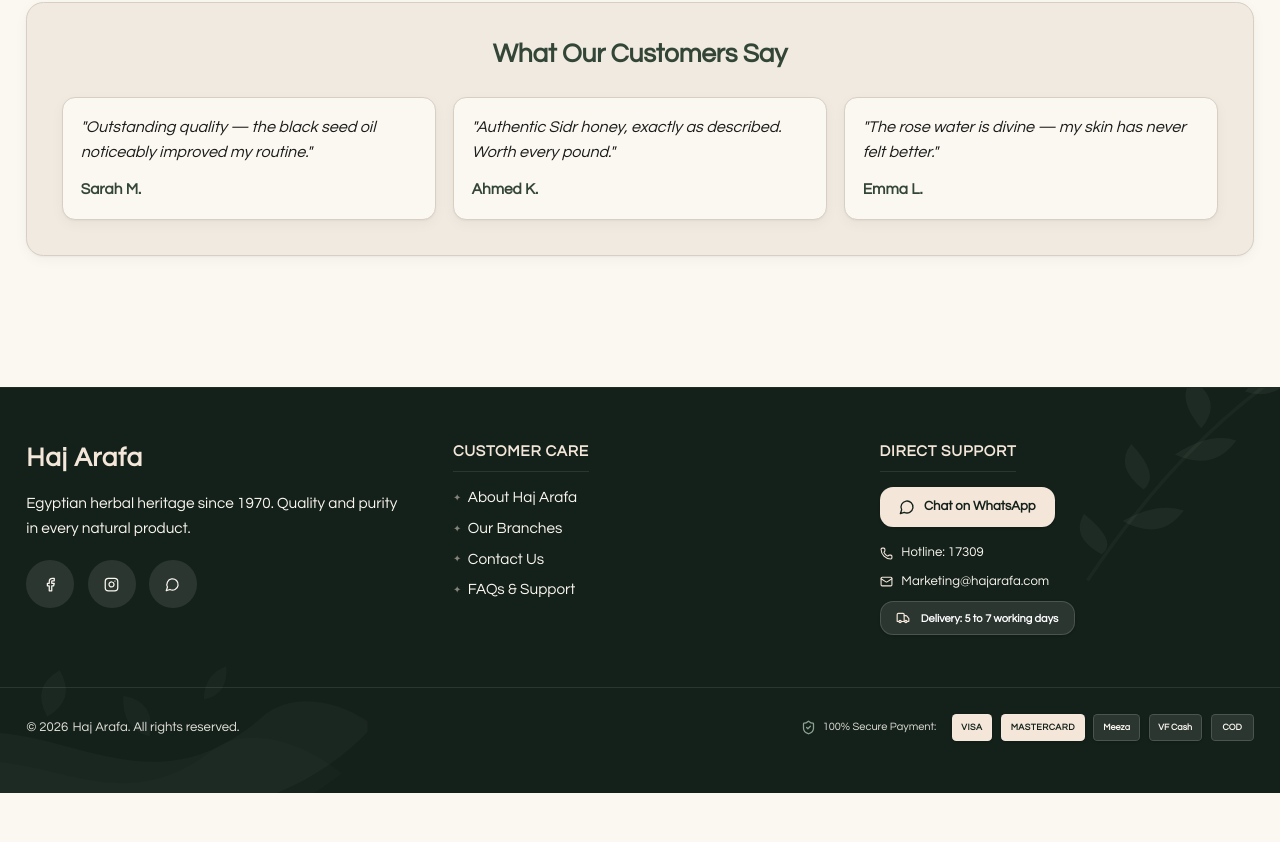
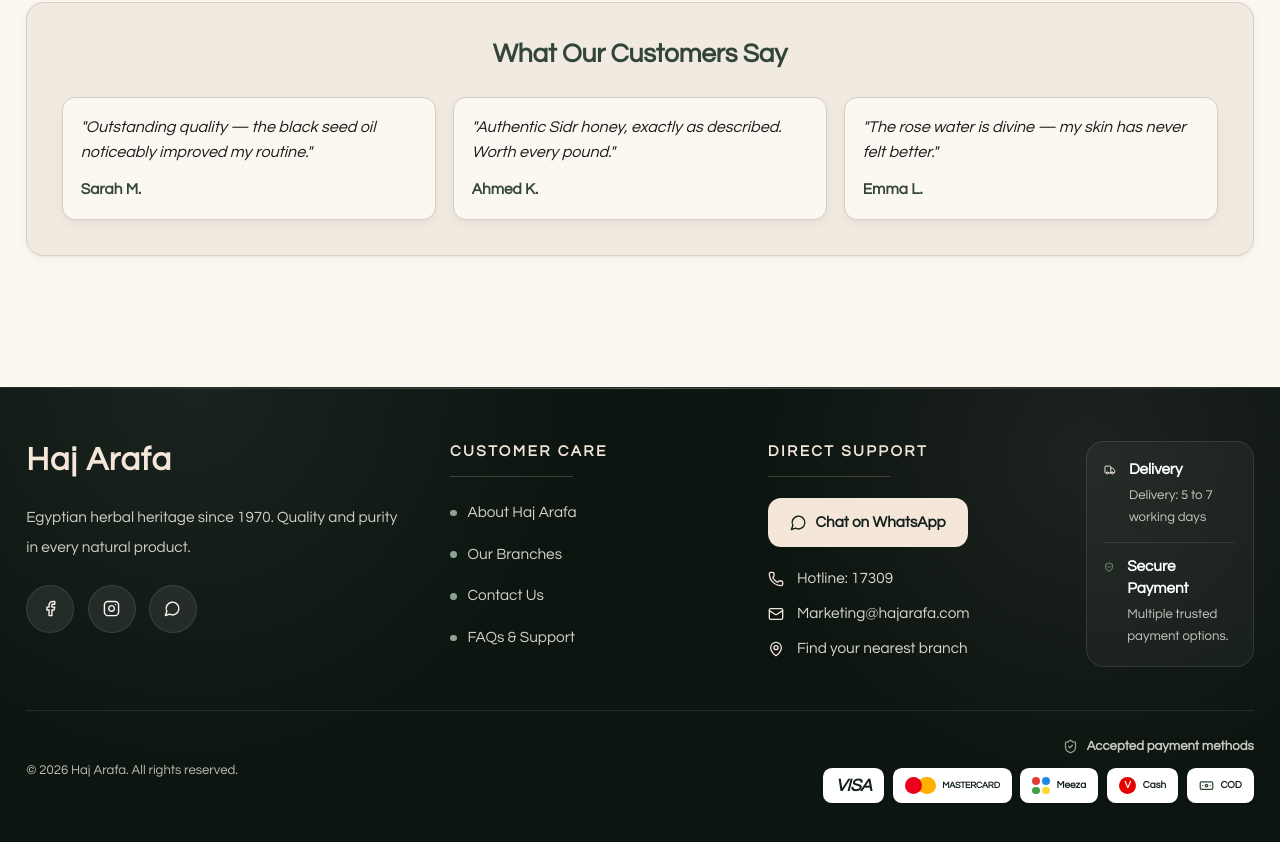
Before and after one commit to amahdy59/Hajarafaapp, a React (Vite) app: page / in a window 1280 px wide. Shown: the part 4286-5128 px from the top of the page. Before the commit the page ends 5079 px from the top, so only its background shows below. Built offline with nearby package versions, Linux system fonts and the light colour scheme.

Commit message:
Revamp footer layout and payment badges

```diff
--- a/src/app/components/Footer.tsx
+++ b/src/app/components/Footer.tsx
@@ -1,180 +1,243 @@
 import { Link } from "react-router";
-import { Mail, Phone, Facebook, Instagram, MessageCircle, ShieldCheck, Truck } from "lucide-react";
+import {
+  Banknote,
+  Facebook,
+  Instagram,
+  Mail,
+  MapPin,
+  MessageCircle,
+  Phone,
+  ShieldCheck,
+  Truck,
+} from "lucide-react";
 import { useAppSettings } from "../context/AppSettingsContext";
 import { CONTACT, DELIVERY_NOTICE } from "../config/contact";
 
-export function Footer() {
-  const { t, isRTL, locale } = useAppSettings();
+type PaymentMark = "visa" | "mastercard" | "meeza" | "vodafone" | "cod";
+
+function PaymentLogo({ type, label }: { type: PaymentMark; label: string }) {
+  const base =
+    "h-8 min-w-14 rounded-lg border border-white/12 bg-white text-[#14201A] px-2.5 flex items-center justify-center shadow-sm";
+
+  if (type === "visa") {
+    return (
+      <span className={`${base} font-black italic tracking-tight text-[#173B8F]`} aria-label={label} title={label}>
+        VISA
+      </span>
+    );
+  }
+
+  if (type === "mastercard") {
+    return (
+      <span className={`${base} gap-1.5`} aria-label={label} title={label}>
+        <span className="relative flex h-4 w-7 items-center">
+          <span className="absolute left-0 h-4 w-4 rounded-full bg-[#EA001B]" />
+          <span className="absolute right-0 h-4 w-4 rounded-full bg-[#FFB000] mix-blend-multiply" />
+        </span>
+        <span className="text-[9px] font-black uppercase tracking-tight">Mastercard</span>
+      </span>
+    );
+  }
+
+  if (type === "meeza") {
+    return (
+      <span className={`${base} gap-1.5`} aria-label={label} title={label}>
+        <span className="grid h-4 w-4 grid-cols-2 gap-0.5">
+          <span className="rounded-sm bg-[#E53935]" />
+          <span className="rounded-sm bg-[#1E88E5]" />
+          <span className="rounded-sm bg-[#43A047]" />
+          <span className="rounded-sm bg-[#FDD835]" />
+        </span>
+        <span className="text-[10px] font-black">Meeza</span>
+      </span>
+    );
+  }
+
+  if (type === "vodafone") {
+    return (
+      <span className={`${base} gap-1.5`} aria-label={label} title={label}>
+        <span className="flex h-4 w-4 items-center justify-center rounded-full bg-[#E60000] text-[10px] font-black text-white">
+          V
+        </span>
+        <span className="text-[10px] font-black">Cash</span>
+      </span>
+    );
+  }
 
   return (
-    <footer className="hidden sm:block bg-[#14201A] dark:bg-[#070b09] text-[#FAF6F0] dark:text-[#EFECE6] border-t border-white/5 dark:border-white/10 pt-12 pb-24 sm:pb-12 mt-16 select-none relative overflow-hidden">
-      {/* Artistic green paint brush stroke and leaves background (Left side) */}
-      <svg
-        className="absolute left-0 bottom-0 w-[420px] h-[240px] text-brand-sage/10 dark:text-brand-sage/5 pointer-events-none z-0 transform -translate-x-12 translate-y-12 select-none"
-        viewBox="0 0 500 300"
-        fill="currentColor"
-        xmlns="http://www.w3.org/2000/svg"
-      >
-        <path d="M -50,180 C 100,100 220,280 380,140 C 420,105 480,120 520,150 C 440,240 280,310 -50,260 Z" opacity="0.5" />
-        <path d="M -50,220 C 80,140 180,290 320,180 C 350,155 420,160 480,210 C 380,290 220,320 -50,290 Z" opacity="0.3" />
-        <path d="M 120,80 Q 150,110 120,140 Q 90,110 120,80" transform="rotate(15 120 110)" opacity="0.6" />
-        <path d="M 220,110 Q 255,135 228,170 Q 200,145 220,110" transform="rotate(-25 220 140)" opacity="0.5" />
-        <path d="M 320,70 Q 345,95 325,120 Q 305,95 320,70" transform="rotate(40 320 95)" opacity="0.5" />
-      </svg>
+    <span className={`${base} gap-1.5 bg-[#F4E7DA]`} aria-label={label} title={label}>
+      <Banknote size={15} className="text-[#334537]" />
+      <span className="text-[10px] font-black uppercase">COD</span>
+    </span>
+  );
+}
 
-      {/* Organic leaf branch background (Right side) */}
-      <svg
-        className="absolute right-0 top-0 w-[350px] h-[350px] text-brand-sage/12 dark:text-brand-sage/6 pointer-events-none z-0 transform translate-x-16 -translate-y-16 select-none rtl:left-0 rtl:right-auto rtl:-translate-x-16 rtl:translate-x-0"
-        viewBox="0 0 200 200"
-        fill="currentColor"
-        xmlns="http://www.w3.org/2000/svg"
-      >
-        <path d="M 180,20 Q 110,60 50,150" stroke="currentColor" strokeWidth="2" fill="none" opacity="0.5" />
-        <path d="M 140,42 Q 155,25 170,30 Q 158,48 140,42" opacity="0.7" />
-        <path d="M 115,63 Q 100,45 110,35 Q 128,48 115,63" opacity="0.7" />
-        <path d="M 100,78 Q 120,65 135,70 Q 122,88 100,78" opacity="0.7" />
-        <path d="M 82,98 Q 65,85 75,72 Q 92,90 82,98" opacity="0.7" />
-        <path d="M 70,116 Q 90,105 105,110 Q 92,128 70,116" opacity="0.7" />
-        <path d="M 58,135 Q 40,125 48,112 Q 68,128 58,135" opacity="0.7" />
-      </svg>
+export function Footer() {
+  const { locale } = useAppSettings();
+  const isArabic = locale === "ar";
 
-      <div className="max-w-[1280px] mx-auto px-4 sm:px-6 grid grid-cols-1 md:grid-cols-3 gap-8 sm:gap-12 relative z-10">
+  const careLinks = [
+    { to: "/about", label: isArabic ? "عن حاج عرفة" : "About Haj Arafa" },
+    { to: "/branches", label: isArabic ? "فروعنا" : "Our Branches" },
+    { to: "/contact", label: isArabic ? "اتصل بنا" : "Contact Us" },
+    { to: "/help", label: isArabic ? "الأسئلة الشائعة" : "FAQs & Support" },
+  ];
 
-        {/* Column 1: Brand & Heritage */}
-        <div className="space-y-3.5">
-          <Link to="/" className="inline-block select-none cursor-pointer">
-            <span className="font-display font-bold text-2xl tracking-wide text-[#F4E7DA] hover:text-white transition-colors">
-              {locale === "ar" ? "حاج عرفة" : "Haj Arafa"}
-            </span>
-          </Link>
-          <p className="text-[#FAF6F0] dark:text-[#EFECE6] text-xs sm:text-sm leading-relaxed max-w-sm">
-            {locale === "ar"
-              ? "تراث الأعشاب المصرية منذ ١٩٧٠. جودة ونقاء في كل منتج طبيعي."
-              : "Egyptian herbal heritage since 1970. Quality and purity in every natural product."}
-          </p>
-          <div className="flex items-center gap-3 pt-1">
-            <a href={CONTACT.facebookUrl} target="_blank" rel="noopener noreferrer" className="w-11 h-11 rounded-full bg-white/10 hover:bg-[#F4E7DA] hover:text-[#14201A] text-[#FAF6F0] flex items-center justify-center transition-all" aria-label="Facebook">
-              <Facebook size={15} />
-            </a>
-            <a href={CONTACT.instagramUrl} target="_blank" rel="noopener noreferrer" className="w-11 h-11 rounded-full bg-white/10 hover:bg-[#F4E7DA] hover:text-[#14201A] text-[#FAF6F0] flex items-center justify-center transition-all" aria-label="Instagram">
-              <Instagram size={15} />
-            </a>
-            <a href={CONTACT.whatsappUrl} target="_blank" rel="noopener noreferrer" className="w-11 h-11 rounded-full bg-white/10 hover:bg-[#F4E7DA] hover:text-[#14201A] text-[#FAF6F0] flex items-center justify-center transition-all" aria-label="WhatsApp">
-              <MessageCircle size={15} />
-            </a>
-          </div>
-        </div>
+  const paymentLabels = {
+    visa: isArabic ? "فيزا" : "Visa",
+    mastercard: isArabic ? "ماستركارد" : "Mastercard",
+    meeza: isArabic ? "ميزة" : "Meeza",
+    vodafone: isArabic ? "فودافون كاش" : "Vodafone Cash",
+    cod: isArabic ? "الدفع عند الاستلام" : "Cash on Delivery",
+  };
 
-        {/* Column 2: Customer Care (Useful Links) */}
-        <div className="space-y-3.5">
-          <h4 className="text-[#F4E7DA] font-display text-sm font-semibold tracking-wider uppercase border-b border-white/10 pb-2 w-fit">
-            {locale === "ar" ? "الدعم والخدمات" : "Customer Care"}
-          </h4>
-          <ul className="space-y-2 text-xs sm:text-sm">
-            <li>
-              <Link to="/about" className="text-[#FAF6F0] dark:text-[#EFECE6] hover:text-white transition-colors flex items-center gap-1.5 font-medium">
-                <span className="text-[10px] text-[#F4E7DA]/50">✦</span>
-                <span>{locale === "ar" ? "عن حاج عرفة" : "About Haj Arafa"}</span>
-              </Link>
-            </li>
-            <li>
-              <Link to="/branches" className="text-[#FAF6F0] dark:text-[#EFECE6] hover:text-white transition-colors flex items-center gap-1.5 font-medium">
-                <span className="text-[10px] text-[#F4E7DA]/50">✦</span>
-                <span>{locale === "ar" ? "فروعنا" : "Our Branches"}</span>
-              </Link>
-            </li>
-            <li>
-              <Link to="/contact" className="text-[#FAF6F0] dark:text-[#EFECE6] hover:text-white transition-colors flex items-center gap-1.5 font-medium">
-                <span className="text-[10px] text-[#F4E7DA]/50">✦</span>
-                <span>{locale === "ar" ? "اتصل بنا" : "Contact Us"}</span>
-              </Link>
-            </li>
-            <li>
-              <Link to="/help" className="text-[#FAF6F0] dark:text-[#EFECE6] hover:text-white transition-colors flex items-center gap-1.5 font-medium">
-                <span className="text-[10px] text-[#F4E7DA]/50">✦</span>
-                <span>{locale === "ar" ? "الأسئلة الشائعة" : "FAQs & Support"}</span>
-              </Link>
-            </li>
-          </ul>
-        </div>
+  return (
+    <footer className="hidden sm:block bg-[#0D1511] text-[#FAF6F0] border-t border-white/10 mt-16 select-none relative overflow-hidden">
+      <div className="absolute inset-0 pointer-events-none bg-[radial-gradient(circle_at_15%_0%,rgba(141,163,146,0.10),transparent_32%),radial-gradient(circle_at_85%_15%,rgba(244,231,218,0.07),transparent_28%)]" />
+      <div className="absolute inset-x-0 top-0 h-px bg-gradient-to-r from-transparent via-[#F4E7DA]/30 to-transparent" />
 
-        {/* Column 3: WhatsApp Direct & Support */}
-        <div className="space-y-3.5">
-          <h4 className="text-[#F4E7DA] font-display text-sm font-semibold tracking-wider uppercase border-b border-white/10 pb-2 w-fit">
-            {locale === "ar" ? "الدعم المباشر" : "Direct Support"}
-          </h4>
-          <div className="space-y-4 flex flex-col items-start">
+      <div className="relative z-10 max-w-[1280px] mx-auto px-4 sm:px-6 py-12">
+        <div className="grid grid-cols-12 gap-8 lg:gap-10">
+          <section className="col-span-12 lg:col-span-4 space-y-5">
+            <Link to="/" className="inline-flex w-fit no-underline">
+              <span className="font-display font-bold text-3xl tracking-wide text-[#F4E7DA] hover:text-white transition-colors">
+                {isArabic ? "حاج عرفة" : "Haj Arafa"}
+              </span>
+            </Link>
+            <p className="max-w-sm text-sm leading-7 text-[#EFECE6]/86">
+              {isArabic
+                ? "تراث الأعشاب المصرية منذ 1970. جودة ونقاء في كل منتج طبيعي."
+                : "Egyptian herbal heritage since 1970. Quality and purity in every natural product."}
+            </p>
+            <div className="flex items-center gap-3">
+              <a
+                href={CONTACT.facebookUrl}
+                target="_blank"
+                rel="noopener noreferrer"
+                className="h-11 w-11 rounded-full bg-white/8 border border-white/10 text-[#FAF6F0] flex items-center justify-center hover:bg-[#F4E7DA] hover:text-[#14201A] transition-colors"
+                aria-label="Facebook"
+              >
+                <Facebook size={17} />
+              </a>
+              <a
+                href={CONTACT.instagramUrl}
+                target="_blank"
+                rel="noopener noreferrer"
+                className="h-11 w-11 rounded-full bg-white/8 border border-white/10 text-[#FAF6F0] flex items-center justify-center hover:bg-[#F4E7DA] hover:text-[#14201A] transition-colors"
+                aria-label="Instagram"
+              >
+                <Instagram size={17} />
+              </a>
+              <a
+                href={CONTACT.whatsappUrl}
+                target="_blank"
+                rel="noopener noreferrer"
+                className="h-11 w-11 rounded-full bg-white/8 border border-white/10 text-[#FAF6F0] flex items-center justify-center hover:bg-[#F4E7DA] hover:text-[#14201A] transition-colors"
+                aria-label="WhatsApp"
+              >
+                <MessageCircle size={17} />
+              </a>
+            </div>
+          </section>
+
+          <nav className="col-span-6 lg:col-span-3" aria-label={isArabic ? "روابط خدمة العملاء" : "Customer care"}>
+            <h4 className="text-[#F4E7DA] font-display text-sm font-semibold uppercase tracking-[0.16em]">
+              {isArabic ? "خدمة العملاء" : "Customer Care"}
+            </h4>
+            <div className="mt-3 h-px w-28 bg-[#F4E7DA]/20" />
+            <ul className="mt-5 space-y-3.5">
+              {careLinks.map((link) => (
+                <li key={link.to}>
+                  <Link
+                    to={link.to}
+                    className="group inline-flex items-center gap-2.5 text-sm font-medium text-[#EFECE6]/88 hover:text-white transition-colors no-underline"
+                  >
+                    <span className="h-1.5 w-1.5 rounded-full bg-[#8DA392] transition-transform group-hover:scale-125" />
+                    <span>{link.label}</span>
+                  </Link>
+                </li>
+              ))}
+            </ul>
+          </nav>
+
+          <section className="col-span-6 lg:col-span-3 space-y-5">
+            <div>
+              <h4 className="text-[#F4E7DA] font-display text-sm font-semibold uppercase tracking-[0.16em]">
+                {isArabic ? "الدعم المباشر" : "Direct Support"}
+              </h4>
+              <div className="mt-3 h-px w-28 bg-[#F4E7DA]/20" />
+            </div>
+
             <a
               href={CONTACT.whatsappUrl}
               target="_blank"
               rel="noopener noreferrer"
-              className="inline-flex items-center justify-center gap-2 bg-[#F4E7DA] text-[#14201A] hover:bg-white px-4.5 py-2.5 rounded-xl transition-all text-xs font-bold w-fit shadow-sm select-none"
+              className="inline-flex min-h-11 items-center justify-center gap-2 rounded-xl bg-[#F4E7DA] px-5 text-sm font-bold text-[#14201A] hover:bg-white transition-colors shadow-sm no-underline"
             >
-              <MessageCircle size={16} />
-              <span>{locale === "ar" ? "تواصل عبر واتساب" : "Chat on WhatsApp"}</span>
+              <MessageCircle size={17} />
+              <span>{isArabic ? "تواصل عبر واتساب" : "Chat on WhatsApp"}</span>
             </a>
 
-            <div className="text-xs text-[#FAF6F0] dark:text-[#EFECE6] space-y-2.5 w-full">
-              <div className="flex items-center gap-2">
-                <Phone size={13} className="text-[#F4E7DA] flex-shrink-0" />
-                <span>{locale === "ar" ? `الخط الساخن: ${CONTACT.hotline}` : `Hotline: ${CONTACT.hotline}`}</span>
+            <div className="space-y-3 text-sm text-[#EFECE6]/90">
+              <a href={`tel:${CONTACT.hotline}`} className="flex items-center gap-3 hover:text-white transition-colors no-underline">
+                <Phone size={16} className="text-[#F4E7DA]" />
+                <span>{isArabic ? `الخط الساخن: ${CONTACT.hotline}` : `Hotline: ${CONTACT.hotline}`}</span>
+              </a>
+              <a href={`mailto:${CONTACT.email}`} className="flex items-center gap-3 hover:text-white transition-colors no-underline">
+                <Mail size={16} className="text-[#F4E7DA]" />
+                <span className="break-all">{CONTACT.email}</span>
+              </a>
+              <Link to="/branches" className="flex items-center gap-3 hover:text-white transition-colors no-underline">
+                <MapPin size={16} className="text-[#F4E7DA]" />
+                <span>{isArabic ? "اعثر على أقرب فرع" : "Find your nearest branch"}</span>
+              </Link>
+            </div>
+          </section>
+
+          <section className="col-span-12 lg:col-span-2">
+            <div className="rounded-2xl border border-white/10 bg-white/[0.04] p-4 space-y-3">
+              <div className="flex items-start gap-3">
+                <Truck size={18} className="text-[#F4E7DA] mt-0.5" />
+                <div>
+                  <h4 className="text-sm font-bold text-white">{isArabic ? "التوصيل" : "Delivery"}</h4>
+                  <p className="mt-1 text-xs leading-5 text-[#EFECE6]/82">
+                    {isArabic ? DELIVERY_NOTICE.shortAr : DELIVERY_NOTICE.shortEn}
+                  </p>
+                </div>
               </div>
-              <div className="flex items-center gap-2">
-                <Mail size={13} className="text-[#F4E7DA] flex-shrink-0" />
-                <a href={`mailto:${CONTACT.email}`} className="hover:underline">{CONTACT.email}</a>
+              <div className="h-px bg-white/10" />
+              <div className="flex items-start gap-3">
+                <ShieldCheck size={18} className="text-[#8DA392] mt-0.5" />
+                <div>
+                  <h4 className="text-sm font-bold text-white">{isArabic ? "دفع آمن" : "Secure Payment"}</h4>
+                  <p className="mt-1 text-xs leading-5 text-[#EFECE6]/82">
+                    {isArabic ? "خيارات دفع متعددة وموثوقة." : "Multiple trusted payment options."}
+                  </p>
+                </div>
               </div>
-              <div className="flex items-center justify-center gap-2.5 bg-white/10 border border-white/15 px-3.5 py-2 rounded-xl w-fit text-[11px] font-semibold text-white select-none shadow-sm leading-none">
-                <Truck size={14} className="text-[#F4E7DA] flex-shrink-0" />
-                <span className="pt-[0.5px]">
-                  {locale === "ar"
-                    ? DELIVERY_NOTICE.shortAr
-                    : DELIVERY_NOTICE.shortEn}
-                </span>
-              </div>
+            </div>
+          </section>
+        </div>
+
+        <div className="mt-10 border-t border-white/10 pt-6 flex flex-col gap-5 lg:flex-row lg:items-center lg:justify-between">
+          <p className="text-xs text-[#EFECE6]/78">
+            © {new Date().getFullYear()} {isArabic ? "حاج عرفة. جميع الحقوق محفوظة." : "Haj Arafa. All rights reserved."}
+          </p>
+
+          <div className="flex flex-col gap-3 lg:items-end">
+            <div className="flex items-center gap-2 text-xs font-semibold text-[#EFECE6]/84">
+              <ShieldCheck size={15} className="text-[#8DA392]" />
+              <span>{isArabic ? "طرق الدفع المقبولة" : "Accepted payment methods"}</span>
+            </div>
+            <div className="flex flex-wrap items-center gap-2">
+              <PaymentLogo type="visa" label={paymentLabels.visa} />
+              <PaymentLogo type="mastercard" label={paymentLabels.mastercard} />
+              <PaymentLogo type="meeza" label={paymentLabels.meeza} />
+              <PaymentLogo type="vodafone" label={paymentLabels.vodafone} />
+              <PaymentLogo type="cod" label={paymentLabels.cod} />
             </div>
           </div>
         </div>
-
-      </div>
-
-      {/* Bottom Copyright & Guarantee */}
-      <div className="max-w-[1280px] mx-auto px-4 sm:px-6 mt-12 pt-6 border-t border-white/10 flex flex-col sm:flex-row items-center justify-between gap-4 text-xs relative z-10">
-
-        <div className="text-[#FAF6F0]/90 dark:text-[#EFECE6]/90 text-center sm:text-start flex items-center justify-center sm:justify-start gap-1 flex-wrap select-none">
-          <span>© {new Date().getFullYear()}</span>
-          <span>{locale === "ar" ? "حاج عرفة. جميع الحقوق محفوظة." : "Haj Arafa. All rights reserved."}</span>
-        </div>
-
-        {/* Payment Badges & Guarantee */}
-        <div className="flex items-center gap-3.5 flex-wrap justify-center sm:justify-end">
-          <div className="flex items-center gap-1.5 text-[11px] text-[#FAF6F0]/90 dark:text-[#EFECE6]/90 font-medium">
-            <ShieldCheck size={15} className="text-[#8DA392] flex-shrink-0" />
-            <span>{locale === "ar" ? "دفع آمن ١٠٠٪:" : "100% Secure Payment:"}</span>
-          </div>
-          <div className="flex items-center gap-2 flex-wrap">
-            {/* Visa Badge */}
-            <span className="px-2 rounded bg-[#F4E7DA] text-[#14201A] border border-white/10 font-bold text-[9px] uppercase tracking-wider select-none h-6 flex items-center justify-center shadow-sm font-sans" title="Visa">
-              Visa
-            </span>
-            {/* MasterCard Badge */}
-            <span className="px-2 rounded bg-[#F4E7DA] text-[#14201A] border border-white/10 font-black text-[9px] uppercase tracking-wider select-none h-6 flex items-center justify-center shadow-sm font-sans" title="Mastercard">
-              MasterCard
-            </span>
-            {/* Meeza Badge */}
-            <span className="px-2 rounded bg-white/10 text-[#FAF6F0] border border-white/15 font-bold text-[9px] select-none h-6 flex items-center justify-center shadow-sm font-sans" title="Meeza">
-              {locale === "ar" ? "ميزة" : "Meeza"}
-            </span>
-            {/* Vodafone Cash Badge */}
-            <span className="px-2 rounded bg-white/10 text-[#FAF6F0] border border-white/15 font-bold text-[8px] sm:text-[9px] select-none h-6 flex items-center justify-center shadow-sm font-sans" title="Vodafone Cash">
-              {locale === "ar" ? "فودافون كاش" : "VF Cash"}
-            </span>
-            {/* COD Badge */}
-            <span className="px-2.5 rounded bg-white/10 text-[#FAF6F0] border border-white/15 font-semibold text-[9px] select-none h-6 flex items-center justify-center font-sans" title="Cash on Delivery">
-              {locale === "ar" ? "الدفع عند الاستلام" : "COD"}
-            </span>
-          </div>
-        </div>
-
       </div>
     </footer>
   );
--- a/src/app/pages/Home.tsx
+++ b/src/app/pages/Home.tsx
@@ -32,7 +32,7 @@ export function Home() {
             alt={isRTL ? "خلفية صحية طبيعية لعشبة البابونج" : "Chamomile natural wellness background"}
             className="absolute inset-0 w-full h-full object-cover"
             loading="eager"
-            fetchPriority="high"
+            fetchpriority="high"
           />
           <div className={`absolute inset-0 ${isRTL ? "bg-gradient-to-l" : "bg-gradient-to-r"} from-brand-ink/90 via-brand-ink/55 to-brand-ink/5`} />
           <div className="absolute inset-0 flex items-center p-4 sm:p-8">
```
